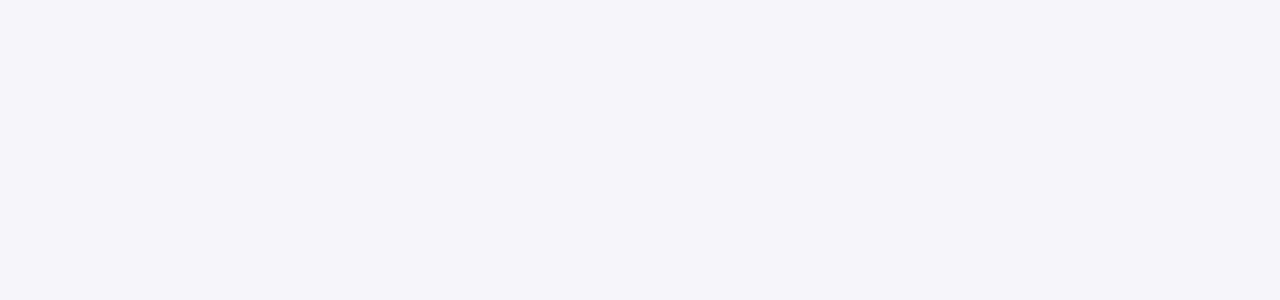
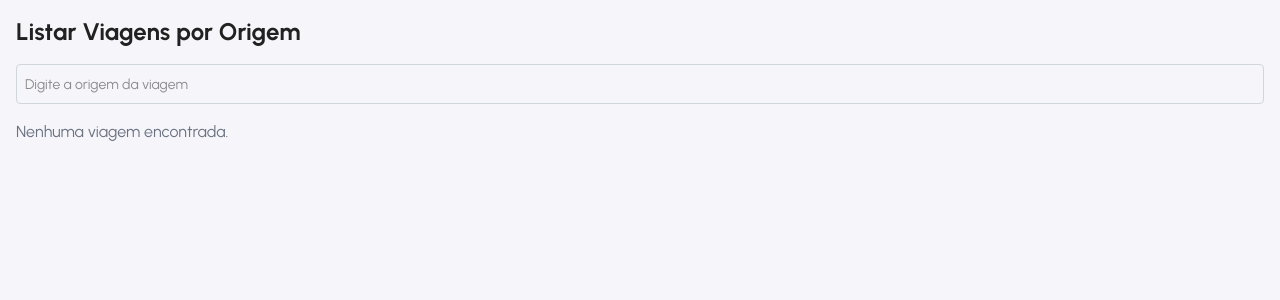
Before and after one commit to projetointegrador-g3/vammo_react, a React (Vite) app: page /viagens/origem in a window 1280 px wide. Before the commit this address had no page. Shown: the top 300 px of the page. Built offline with nearby package versions, Linux system fonts and the light colour scheme.

Commit message:
:sparkles: CRUD + Filtros Viagens

```diff
--- a/src/App.tsx
+++ b/src/App.tsx
@@ -25,8 +25,8 @@ function App() {
         <Route path="/cadastrarviagem" element={<FormViagens />} />
         <Route path="/editarviagem/:id" element={<FormViagens />} />
         <Route path="/deletarviagem/:id" element={<DeletarViagem />} />
-        <Route path="/consultarviagem/:origem" element={<ListarViagensOrigem />} />
-        <Route path="/consultarviagem/:historico" element={<ListarViagensHistorico />}  />
+        <Route path="/viagens/origem" element={<ListarViagensOrigem />} />
+        <Route path="/consultarviagem/historico/:usuario" element={<ListarViagensHistorico />} />
       </Routes>
       </AuthProvider>
     </>
--- a/src/components/viagens/formviagens/FormViagens.tsx
+++ b/src/components/viagens/formviagens/FormViagens.tsx
@@ -140,7 +140,7 @@ function FormViagens() {
 
     return (
         <>
-            <div className="container flex flex-col items-center bg-#f6f5fa text-#212121">
+            <div className=" flex flex-col items-center bg-#f6f5fa text-#212121">
                 <h1 className="text-4xl text-center my-8">
                     {id !== undefined ? 'Editar Viagem' : 'Cadastrar Viagem'}
                 </h1>
--- a/src/components/viagens/listarviagemorigem/ListarViagemOrigem.tsx
+++ b/src/components/viagens/listarviagemorigem/ListarViagemOrigem.tsx
@@ -0,0 +1,52 @@
+import { useState, useEffect } from "react";
+import axios from "axios";
+import { Input } from "../../ui/input";
+import CardViagens from "../cardviagens/CardViagens";
+import { Viagem } from "../../../model/Viagem";
+
+
+const ListarViagensOrigem = () => {
+  const [viagens, setViagens] = useState<Viagem[]>([]);
+  const [filtroOrigem, setFiltroOrigem] = useState("");
+
+  useEffect(() => {
+    if (filtroOrigem.trim() === "") {
+      setViagens([]);
+      return;
+    }
+
+    axios
+      .get(`/viagens/origem/${encodeURIComponent(filtroOrigem)}`)
+      .then((response) => {
+        setViagens(response.data);
+      })
+      .catch((error) => {
+        console.error("Erro ao buscar viagens:", error);
+      });
+  }, [filtroOrigem]);
+
+  return (
+    <div className="p-4">
+      <h1 className="text-2xl font-bold mb-4">Listar Viagens por Origem</h1>
+      <Input
+        type="text"
+        placeholder="Digite a origem da viagem"
+        value={filtroOrigem}
+        onChange={(e: React.ChangeEvent<HTMLInputElement>) =>
+          setFiltroOrigem(e.target.value)
+        }
+        className="mb-4 p-2 border border-gray-300 rounded"
+      />
+
+      <div className="grid grid-cols-1 md:grid-cols-2 lg:grid-cols-3 gap-4">
+        {viagens.length > 0 ? (
+          viagens.map((viagem) => <CardViagens key={viagem.id} viagem={viagem} />)
+        ) : (
+          <p className="text-gray-500">Nenhuma viagem encontrada.</p>
+        )}
+      </div>
+    </div>
+  );
+};
+
+export default ListarViagensOrigem;
--- a/src/components/viagens/listarviagenshistorico/ListarViagemHistorico.tsx
+++ b/src/components/viagens/listarviagenshistorico/ListarViagemHistorico.tsx
@@ -0,0 +1,56 @@
+import { useState, useEffect } from "react";
+import axios from "axios";
+import { Input } from "../../ui/input";
+import CardViagens from "../cardviagens/CardViagens";
+import { Viagem } from "../../../model/Viagem";
+import { Usuario } from "../../../model/Usuario"; // Importando o tipo de Usuario
+
+interface ListarViagensHistoricoProps {
+  usuario: Usuario;
+}
+
+const ListarViagensHistorico = ({ usuario }: ListarViagensHistoricoProps) => {
+  const [viagens, setViagens] = useState<Viagem[]>([]);
+  const [filtroData, setFiltroData] = useState("");
+
+  useEffect(() => {
+    if (!usuario || !usuario.id) {
+      console.error("Usuário não encontrado.");
+      return;
+    }
+
+    axios
+	.get(`/consultarviagem/historico/${encodeURIComponent(usuario.usuario)}`)  // Usando usuario.id
+      .then((response) => {
+        setViagens(response.data);
+      })
+      .catch((error) => {
+        console.error("Erro ao buscar viagens do histórico:", error);
+      });
+  }, [usuario]);
+
+  return (
+    <div className="p-4">
+      <h1 className="text-2xl font-bold mb-4">Histórico de Viagens</h1>
+
+      {/* Filtro opcional por data, caso queira incluir */}
+      <Input
+        type="text"
+        placeholder="Filtrar por data"
+        value={filtroData}
+        onChange={(e: React.ChangeEvent<HTMLInputElement>) => setFiltroData(e.target.value)}
+        className="mb-4 p-2 border border-gray-300 rounded"
+      />
+
+      <div className="grid grid-cols-1 md:grid-cols-2 lg:grid-cols-3 gap-4">
+        {viagens.length > 0 ? (
+          viagens.map((viagem) => <CardViagens key={viagem.id} viagem={viagem} />)
+        ) : (
+          <p className="text-gray-500">Nenhuma viagem encontrada no histórico.</p>
+        )}
+      </div>
+    </div>
+  );
+};
+
+export default ListarViagensHistorico;
```
Also changed, not shown: src/components/ui/label.tsx (line endings or trailing spaces).
